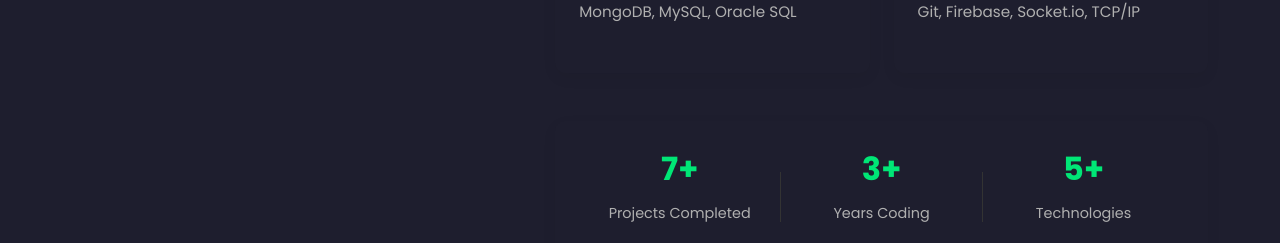
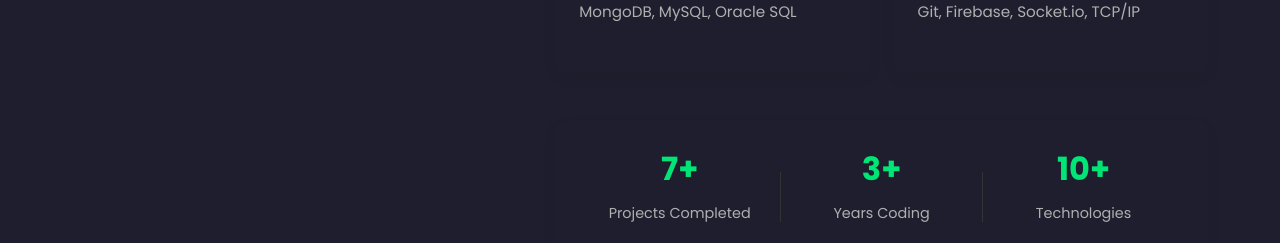
Before and after one commit to Nihar4569/Portfolio-, a React (Create React App) app: page / in a window 1280 px wide. Shown: the part 1814-2057 px from the top of the page. Built offline with nearby package versions, Linux system fonts and the light colour scheme.

Commit message:
10+ tech changes in about section

```diff
--- a/src/components/home/About.js
+++ b/src/components/home/About.js
@@ -86,7 +86,7 @@ const About = () => {
               <StatDivider />
 
               <StatItem>
-                <StatNumber>5+</StatNumber>
+                <StatNumber>10+</StatNumber>
                 <StatText>Technologies</StatText>
               </StatItem>
             </AboutStats>
```
